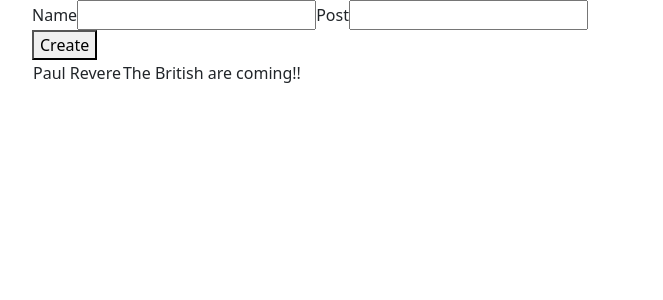
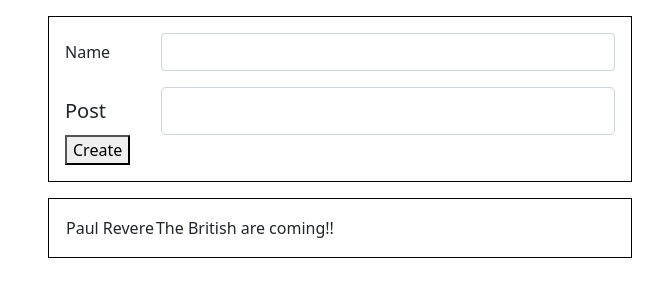
Before and after one commit to joecoxstrong/SocialFeed, a React (Create React App) app: page / in a window 1280 px wide. Shown: the top 300 px of the page, without its empty margins (300-963 px from the left). Built offline with nearby package versions, Linux system fonts and the light colour scheme.

Commit message:
Added border boxes around create post and posts. Worked on styling of create post box. Still needs work to reinstate functionality.

```diff
--- a/src/App.jsx
+++ b/src/App.jsx
@@ -1,7 +1,7 @@
 import React, { useState, useEffect } from 'react';
 import CreatePost from './Components/CreatePost';
 import DisplayPosts from './Components/DisplayPosts/DisplayPosts';
-
+import './app.css';
 
 function App() {
 
@@ -20,8 +20,12 @@ function App() {
 
         </div>
         <div className='col-md-6'>
+          <div className='border-box'>
           <CreatePost addNewPostProperty = {addNewPost}/>
+          </div>
+          <div className='border-box'>
           <DisplayPosts parentEntries = {entries} />
+          </div>
         </div>
         <div className='col-md-3'>
 
--- a/src/Components/CreatePost.jsx
+++ b/src/Components/CreatePost.jsx
@@ -16,10 +16,23 @@ const CreatePost = (props) => {
     }
     return (
         <form onSubmit={handleSubmit}>
-            <label>Name</label>
+            <div class="row mb-3">
+                <label for="colFormLabel" class="col-sm-2 col-form-label">Name</label>
+                <div class="col-sm-10">
+                    <input type="name" class="form-control" id="colFormLabel" />
+                </div>
+            </div>
+            <div class="row">
+                <label for="colFormLabelLg" class="col-sm-2 col-form-label col-form-label-lg">Post</label>
+                <div class="col-sm-10">
+                    <input type="post" class="form-control form-control-lg" id="colFormLabelLg" />
+                </div>
+            </div>
+
+            {/* <label>Name</label>
             <input type= 'name' value={name} onChange = {(event) => setName(event.target.value)}/>
             <label>Post</label>
-            <input type= 'post' value={post} onChange = {(event) => setPost(event.target.value)}/>
+            <input type= 'post' value={post} onChange = {(event) => setPost(event.target.value)}/> */}
             <button type='submit'>Create</button>
         </form>
     );
--- /dev/null
+++ b/src/app.css
@@ -0,0 +1,7 @@
+.border-box {
+    border: 1px;
+    border-style: solid;
+    border-color: black;
+    margin: 1rem;
+    padding: 1em;
+}
```
